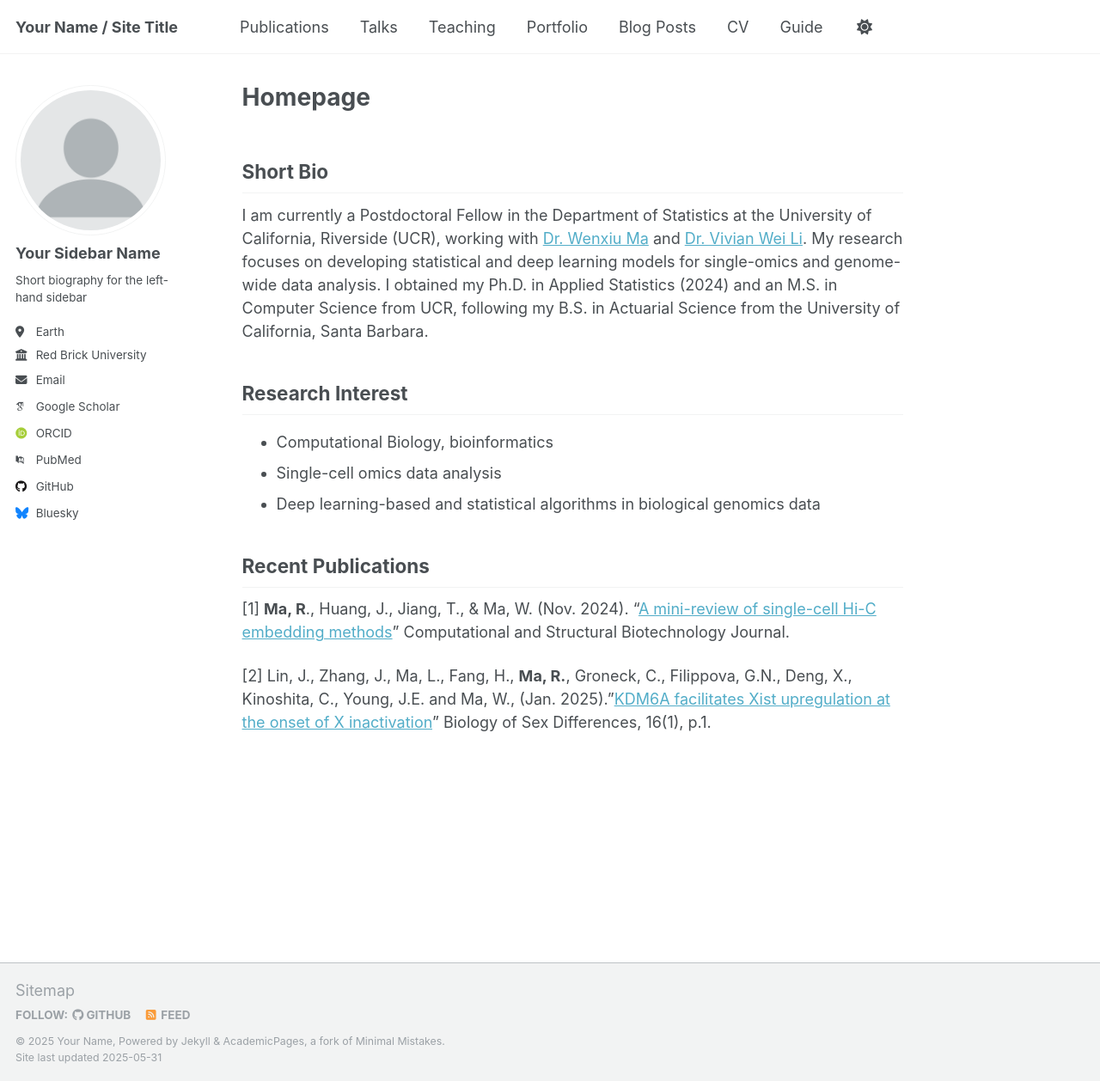
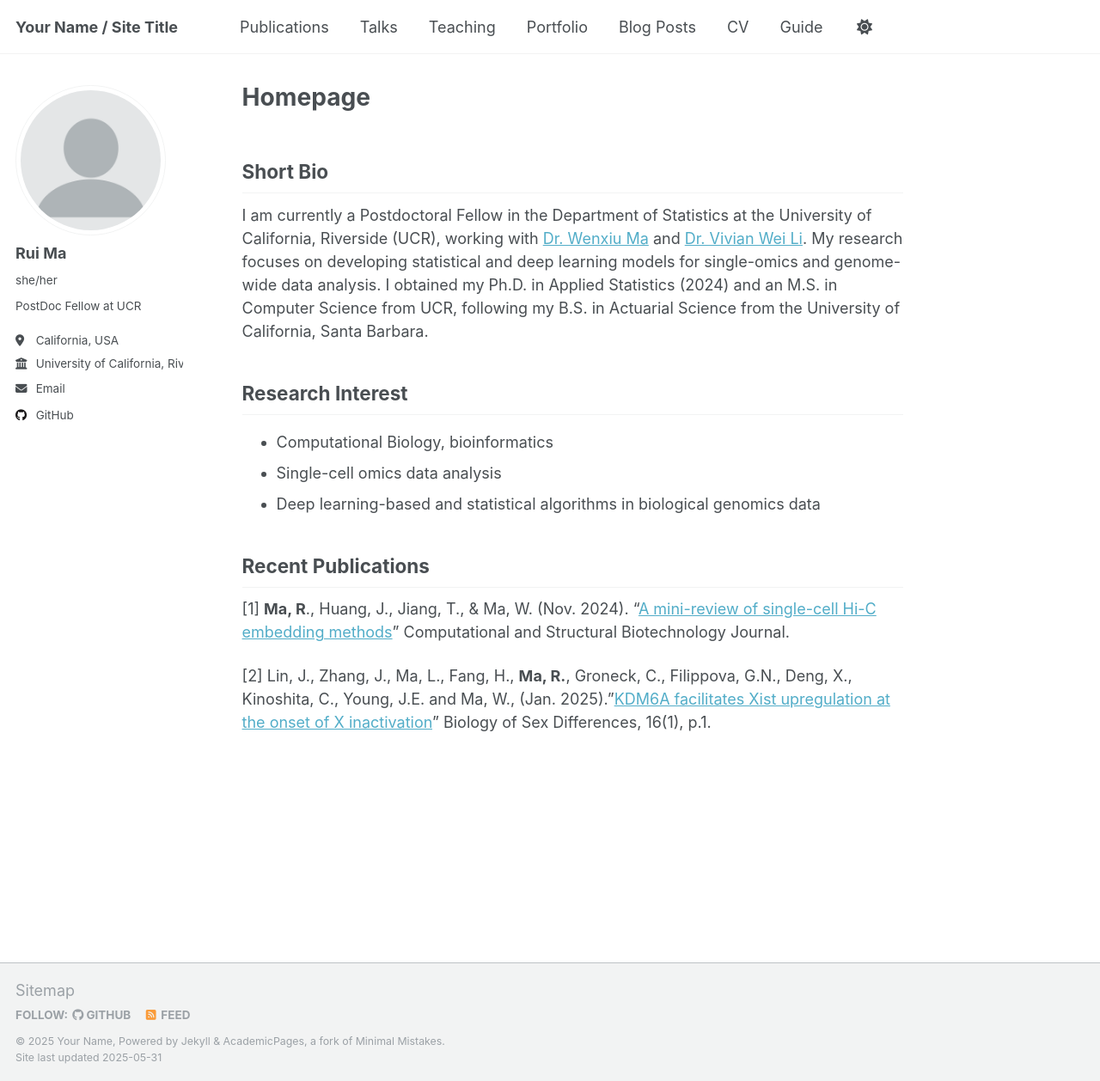
Before and after one commit to rma045/ruima, a Jekyll site: the page built from _pages/about.md, in a window 1280 px wide and 1258 px high. Shown: the whole window at 86% size. Built offline with Jekyll 4.4.1, drawn with Linux system fonts in a browser that asks for light colours; some web fonts are replaced.

Commit message:
Update _config.yml

```diff
--- a/_config.yml
+++ b/_config.yml
@@ -23,22 +23,22 @@ repository               : "academicpages/academicpages.github.io"
 author:
   # Biographic information
   avatar           : "profile.png"
-  name             : "Your Sidebar Name"
-  pronouns         : # example: "she/her"
-  bio              : "Short biography for the left-hand sidebar"
-  location         : "Earth"
-  employer         : "Red Brick University"
+  name             : "Rui Ma"
+  pronouns         : "she/her"
+  bio              : "PostDoc Fellow at UCR"
+  location         : "California, USA"
+  employer         : "University of California, Riverside"
   uri              : # URL
-  email            : "none@example.org"
+  email            : "rma045@ucr.edu"
 
   # Academic websites
   academia         : # URL
   arxiv            : # URL - Update with the correct link to your profile
-  googlescholar    : "https://scholar.google.com/citations?user=PS_CX0AAAAAJ"
+  googlescholar    : # "https://scholar.google.com/citations?user=PS_CX0AAAAAJ"
   impactstory      : # URL
-  orcid            : "http://orcid.org/yourorcidurl"
+  orcid            : # "http://orcid.org/yourorcidurl"
   semantic         : # URL
-  pubmed           : "https://www.ncbi.nlm.nih.gov/pubmed/?term=john+snow"
+  pubmed           : # "https://www.ncbi.nlm.nih.gov/pubmed/?term=john+snow"
   researchgate     : # URL
   scopus           : # URL
 
@@ -46,12 +46,12 @@ author:
   bitbucket        : # Username - Update with your username on the site
   codepen          : # Username
   dribbble         : # Username
-  github           : "academicpages"
+  github           : "ruima-stats"
   kaggle           : # Username
   stackoverflow    : # User number or user number and name (i.e., use "1" or "1/jeff-atwood")
 
   # Social media
-  bluesky          : "bsky.app" # Replace this with you Bluesky username
+  bluesky          : # "bsky.app" # Replace this with you Bluesky username
   facebook         : # Username
   flickr           : # Username
   foursquare       : # Username
```
